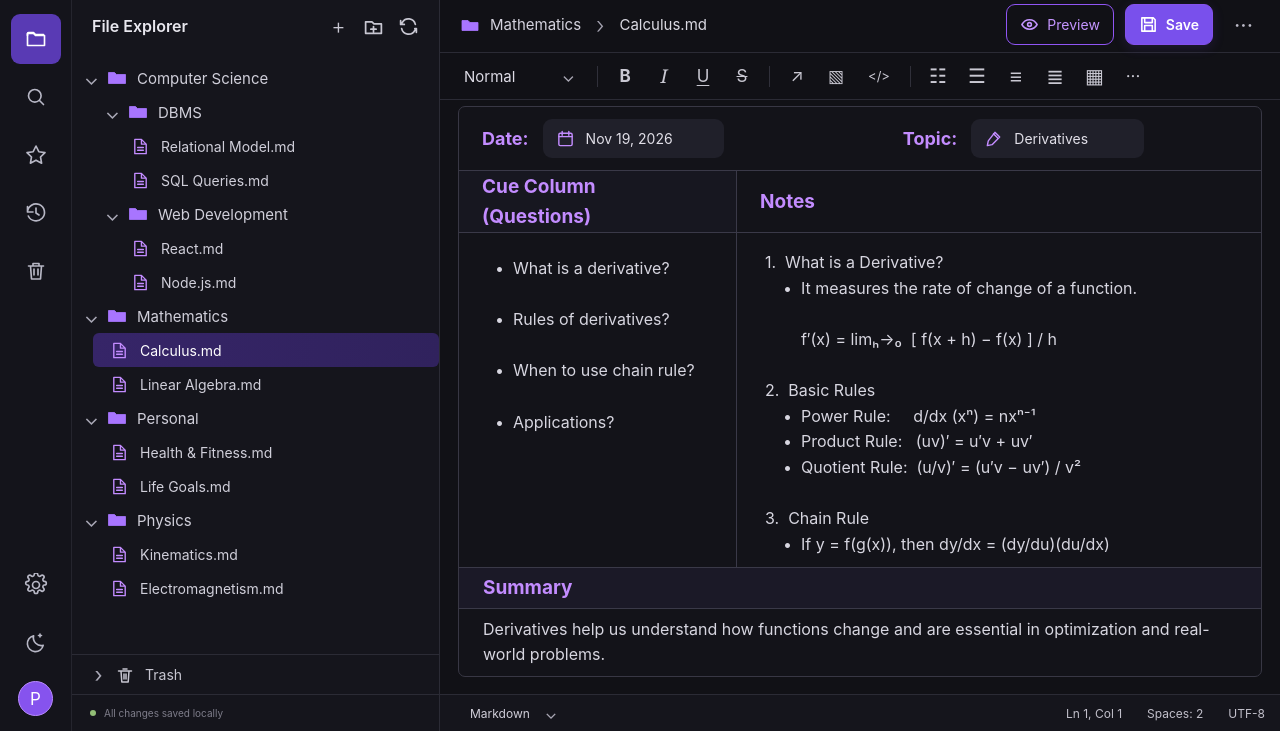
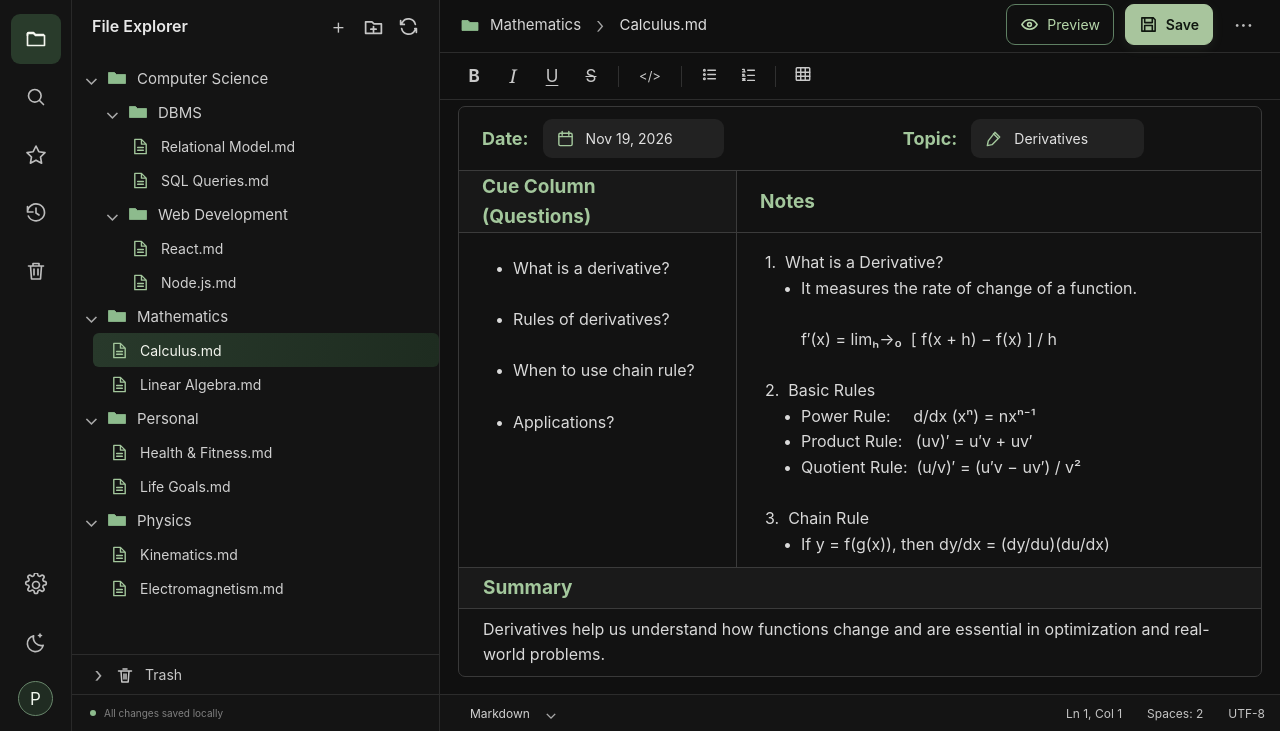
Before and after one commit to marandi290/Cornell-Note-Taking-App, a plain HTML site: page frontend/index.html in a window 1280 px wide. Shown: the part 69-800 px from the top of the page. Drawn offline with Linux system fonts and the light colour scheme.

Commit message:
Refine dark theme accents and editor toolbar
Co-authored-by: Copilot <223556219+Copilot@users.noreply.github.com>

```diff
--- a/frontend/index.html
+++ b/frontend/index.html
@@ -82,9 +82,6 @@
             <button class="tab-close" id="close-tab-button" type="button" aria-label="Close note">×</button>
           </div>
           <button class="add-tab" id="add-tab-button" type="button" aria-label="New note" title="New note">+</button>
-          <div class="window-controls" aria-hidden="true">
-            <span>−</span><span>□</span><span>×</span>
-          </div>
         </header>
 
         <div class="document-header">
@@ -107,23 +104,23 @@
         </div>
 
         <div class="format-toolbar" role="toolbar" aria-label="Formatting">
-          <button class="style-select" type="button">Normal <span>⌄</span></button>
-          <span class="toolbar-divider"></span>
           <button class="format-button bold-button" type="button" aria-label="Bold" title="Bold">B</button>
           <button class="format-button italic-button" type="button" aria-label="Italic" title="Italic">I</button>
           <button class="format-button underline-button" type="button" aria-label="Underline" title="Underline">U</button>
           <button class="format-button strike-button" type="button" aria-label="Strikethrough" title="Strikethrough">S</button>
           <span class="toolbar-divider"></span>
-          <button class="format-button" type="button" aria-label="Insert link" title="Insert link">↗</button>
-          <button class="format-button image-format-button" type="button" aria-label="Insert image" title="Insert image">▧</button>
           <button class="format-button code-button" type="button" aria-label="Code" title="Code">&lt;/&gt;</button>
           <span class="toolbar-divider"></span>
-          <button class="format-button list-format-button" type="button" aria-label="Bulleted list" title="Bulleted list">☷</button>
-          <button class="format-button numbered-format-button" type="button" aria-label="Numbered list" title="Numbered list">☰</button>
-          <button class="format-button align-button" type="button" aria-label="Align left" title="Align left">≡</button>
-          <button class="format-button align-button" type="button" aria-label="Align center" title="Align center">≣</button>
-          <button class="format-button table-button" type="button" aria-label="Insert table" title="Insert table">▦</button>
-          <button class="format-button" type="button" aria-label="More formatting options" title="More formatting options">···</button>
+          <button class="format-button list-format-button" type="button" aria-label="Bulleted list" title="Bulleted list">
+            <svg viewBox="0 0 20 20" aria-hidden="true"><circle cx="4" cy="5" r="1" /><circle cx="4" cy="10" r="1" /><circle cx="4" cy="15" r="1" /><path d="M8 5h9M8 10h9M8 15h9" /></svg>
+          </button>
+          <button class="format-button numbered-format-button" type="button" aria-label="Numbered list" title="Numbered list">
+            <svg viewBox="0 0 20 20" aria-hidden="true"><path d="M3 4h2v3M3 7h3M3 10h2l-2 2h3M3 15h3l-3 2h3M9 5h8M9 11h8M9 17h8" /></svg>
+          </button>
+          <span class="toolbar-divider"></span>
+          <button class="format-button table-button" type="button" aria-label="Insert table" title="Insert table">
+            <svg viewBox="0 0 20 20" aria-hidden="true"><rect x="2.5" y="3" width="15" height="14" rx="1" /><path d="M2.5 8h15M2.5 12.5h15M7.5 3v14M12.5 3v14" /></svg>
+          </button>
         </div>
 
         <section class="document-canvas" id="document-canvas">
--- a/frontend/styles.css
+++ b/frontend/styles.css
@@ -3,21 +3,21 @@
   font-family: Inter, "Segoe UI", Arial, sans-serif;
   font-synthesis: none;
   text-rendering: optimizeLegibility;
-  --background: #111116;
-  --chrome: #15151c;
-  --chrome-raised: #191920;
-  --editor: #111116;
-  --sheet: #131319;
-  --sheet-raised: #191921;
-  --border: #2b2b35;
-  --border-strong: #3a3948;
-  --text: #e4e3ec;
-  --muted: #a4a3b0;
-  --faint: #777684;
-  --purple: #a875ff;
-  --purple-bright: #9c67ff;
-  --purple-soft: #c38cff;
-  --purple-dark: #30245a;
+  --background: #101010;
+  --chrome: #141414;
+  --chrome-raised: #191919;
+  --editor: #101010;
+  --sheet: #121212;
+  --sheet-raised: #1a1a1a;
+  --border: #2c2c2c;
+  --border-strong: #3b3b3b;
+  --text: #e7e7e7;
+  --muted: #a5a5a5;
+  --faint: #797979;
+  --accent: #8dbb8d;
+  --accent-bright: #b6d6aa;
+  --accent-soft: #a3c79c;
+  --accent-dark: #233326;
 }
 
 * { box-sizing: border-box; }
@@ -37,7 +37,7 @@ body {
 button, input, textarea { font: inherit; }
 button { color: inherit; }
 button:focus-visible, a:focus-visible, input:focus-visible, textarea:focus-visible {
-  outline: 2px solid var(--purple);
+  outline: 2px solid var(--accent);
   outline-offset: 2px;
 }
 button:disabled, input:disabled, textarea:disabled { cursor: default; }
@@ -59,8 +59,8 @@ button:disabled, input:disabled, textarea:disabled { cursor: default; }
   flex-direction: column;
   align-items: center;
   padding: 5px 0 15px;
-  border-right: 1px solid #25252e;
-  background: #14141b;
+  border-right: 1px solid #292929;
+  background: #141414;
 }
 .rail-button {
   position: relative;
@@ -73,12 +73,12 @@ button:disabled, input:disabled, textarea:disabled { cursor: default; }
   border: 0;
   border-radius: 9px;
   background: transparent;
-  color: #b7b7c5;
+  color: #bcbcbc;
   cursor: pointer;
   transition: background .15s, color .15s;
 }
-.rail-button:hover { background: #25242e; color: #ece9fa; }
-.rail-button.active { background: #593ab4; color: #fff; }
+.rail-button:hover { background: #292929; color: #f3f3f3; }
+.rail-button.active { background: #293b2b; color: #f4f6ef; }
 .rail-button svg { width: 24px; height: 24px; fill: none; stroke: currentColor; stroke-width: 1.65; stroke-linecap: round; stroke-linejoin: round; }
 .menu-button { margin-bottom: 20px; }
 .menu-button svg { width: 23px; }
@@ -89,10 +89,10 @@ button:disabled, input:disabled, textarea:disabled { cursor: default; }
   display: grid;
   place-items: center;
   margin-top: 9px;
-  border: 1px solid #b98aff;
+  border: 1px solid #68866b;
   border-radius: 50%;
-  background: #8653ee;
-  color: #fff;
+  background: #202c22;
+  color: #eff5ed;
   font-size: 17px;
   cursor: pointer;
 }
@@ -113,12 +113,12 @@ button:disabled, input:disabled, textarea:disabled { cursor: default; }
   gap: 14px;
   padding: 0 18px;
   border-bottom: 1px solid var(--border);
-  color: #f0eff5;
+  color: #f2f2f2;
   font-size: 20px;
   font-weight: 600;
   letter-spacing: -.5px;
 }
-.brand-mark { width: 35px; height: 35px; display: grid; place-items: center; color: var(--purple); }
+.brand-mark { width: 35px; height: 35px; display: grid; place-items: center; color: var(--accent); }
 .brand-mark svg { width: 34px; fill: none; stroke: currentColor; stroke-width: 1.9; stroke-linejoin: round; }
 .explorer-heading {
   height: 58px;
@@ -128,7 +128,7 @@ button:disabled, input:disabled, textarea:disabled { cursor: default; }
   justify-content: space-between;
   padding: 0 18px 0 20px;
 }
-.explorer-heading h1 { margin: 0; color: #e8e7ee; font-size: 16px; font-weight: 600; }
+.explorer-heading h1 { margin: 0; color: #e8e8e8; font-size: 16px; font-weight: 600; }
 .explorer-actions { display: flex; align-items: center; gap: 10px; }
 .explorer-actions button {
   width: 25px;
@@ -138,12 +138,12 @@ button:disabled, input:disabled, textarea:disabled { cursor: default; }
   padding: 0;
   border: 0;
   background: transparent;
-  color: #c8c7d2;
+  color: #c6c6c6;
   font-size: 22px;
   font-weight: 300;
   cursor: pointer;
 }
-.explorer-actions button:hover { color: var(--purple-soft); }
+.explorer-actions button:hover { color: var(--accent-soft); }
 .explorer-actions svg { width: 21px; fill: none; stroke: currentColor; stroke-width: 1.65; stroke-linecap: round; stroke-linejoin: round; }
 .explorer-search {
   height: 34px;
@@ -152,18 +152,18 @@ button:disabled, input:disabled, textarea:disabled { cursor: default; }
   gap: 9px;
   margin: 0 16px 9px;
   padding: 0 9px;
-  border: 1px solid #484357;
+  border: 1px solid #484848;
   border-radius: 5px;
-  background: #111117;
+  background: #111111;
   color: var(--faint);
 }
 .file-sidebar.search-open .explorer-search { display: flex; }
 .explorer-search svg { width: 16px; fill: none; stroke: currentColor; stroke-width: 1.5; stroke-linecap: round; }
 .explorer-search input { width: 0; min-width: 0; flex: 1; border: 0; outline: 0; background: transparent; color: var(--text); font-size: 12px; }
 .explorer-search input:focus-visible { outline: 0; }
-.explorer-search input::placeholder { color: #777684; }
-.explorer-search kbd { color: #767481; font-size: 8px; }
-.file-tree { min-height: 0; flex: 1; overflow: auto; padding: 6px 0 12px; scrollbar-color: #3b3945 transparent; }
+.explorer-search input::placeholder { color: #777777; }
+.explorer-search kbd { color: #767676; font-size: 8px; }
+.file-tree { min-height: 0; flex: 1; overflow: auto; padding: 6px 0 12px; scrollbar-color: #3b3b3b transparent; }
 .tree-folder { display: block; }
 .tree-folder-row, .tree-file {
   width: 100%;
@@ -174,17 +174,17 @@ button:disabled, input:disabled, textarea:disabled { cursor: default; }
   padding: 0 12px;
   border: 0;
   background: transparent;
-  color: #d0cfda;
+  color: #d0d0d0;
   text-align: left;
   white-space: nowrap;
   cursor: pointer;
 }
-.tree-folder-row:hover, .tree-file:hover { background: #20202a; }
+.tree-folder-row:hover, .tree-file:hover { background: #222222; }
 .tree-folder-row { font-size: 15px; }
 .tree-chevron {
   width: 13px;
   flex: 0 0 13px;
-  color: #aaa9b7;
+  color: #aaaaaa;
   font-size: 19px;
   line-height: 1;
   text-align: center;
@@ -192,14 +192,14 @@ button:disabled, input:disabled, textarea:disabled { cursor: default; }
 }
 .tree-folder.collapsed .tree-chevron { transform: rotate(-90deg); }
 .tree-folder.collapsed .tree-children { display: none; }
-.tree-folder-icon { width: 20px; height: 20px; flex: 0 0 20px; fill: var(--purple); stroke: var(--purple); stroke-width: .8; }
+.tree-folder-icon { width: 20px; height: 20px; flex: 0 0 20px; fill: var(--accent); stroke: var(--accent); stroke-width: .8; }
 .tree-folder-label { overflow: hidden; text-overflow: ellipsis; }
 .tree-children { padding-left: 21px; }
 .tree-file { height: 34px; gap: 11px; padding-left: 17px; font-size: 14px; }
-.tree-file-icon { width: 19px; height: 19px; flex: 0 0 19px; fill: none; stroke: var(--purple-soft); stroke-width: 1.45; stroke-linejoin: round; stroke-linecap: round; }
+.tree-file-icon { width: 19px; height: 19px; flex: 0 0 19px; fill: none; stroke: var(--accent-soft); stroke-width: 1.45; stroke-linejoin: round; stroke-linecap: round; }
 .tree-file span { overflow: hidden; text-overflow: ellipsis; }
-.tree-file.active { border-radius: 6px; background: linear-gradient(100deg, #362568, #30225d); color: #fff; }
-.tree-file.active:hover { background: #402d78; }
+.tree-file.active { border-radius: 6px; background: linear-gradient(100deg, #28392b, #1e2c20); color: #f4f6ef; }
+.tree-file.active:hover { background: #344a37; }
 .tree-empty { padding: 18px 22px; color: var(--faint); font-size: 12px; }
 .trash-row {
   height: 40px;
@@ -211,11 +211,11 @@ button:disabled, input:disabled, textarea:disabled { cursor: default; }
   border: 0;
   border-top: 1px solid var(--border);
   background: transparent;
-  color: #c6c5d0;
+  color: #c6c6c6;
   text-align: left;
   cursor: pointer;
 }
-.trash-row:hover { background: #20202a; }
+.trash-row:hover { background: #222222; }
 .trash-row svg { width: 20px; fill: none; stroke: currentColor; stroke-width: 1.5; stroke-linecap: round; stroke-linejoin: round; }
 .trash-row .tree-chevron { font-size: 21px; }
 .sidebar-footer {
@@ -226,10 +226,10 @@ button:disabled, input:disabled, textarea:disabled { cursor: default; }
   gap: 8px;
   padding: 0 18px;
   border-top: 1px solid var(--border);
-  color: #7e7d8a;
+  color: #808080;
   font-size: 10px;
 }
-.status-light { width: 6px; height: 6px; border-radius: 50%; background: #92be76; }
+.status-light { width: 6px; height: 6px; border-radius: 50%; background: #8dbb8d; }
 
 .editor { min-width: 0; min-height: 0; display: flex; flex-direction: column; background: var(--editor); }
 .tab-bar {
@@ -240,7 +240,7 @@ button:disabled, input:disabled, textarea:disabled { cursor: default; }
   gap: 8px;
   padding: 0 10px;
   border-bottom: 1px solid var(--border);
-  background: #14141b;
+  background: #141414;
 }
 .active-tab {
   width: min(250px, 42vw);
@@ -249,13 +249,13 @@ button:disabled, input:disabled, textarea:disabled { cursor: default; }
   align-items: center;
   gap: 10px;
   padding: 0 13px;
-  border: 1px solid #272631;
+  border: 1px solid #282828;
   border-bottom-color: var(--editor);
   border-radius: 10px 10px 0 0;
   background: var(--editor);
-  color: #efedf4;
+  color: #f0f0f0;
 }
-.active-tab > svg { width: 19px; height: 19px; flex: 0 0 19px; fill: var(--purple); stroke: #d4b8ff; stroke-width: 1; stroke-linecap: round; stroke-linejoin: round; }
+.active-tab > svg { width: 19px; height: 19px; flex: 0 0 19px; fill: var(--accent); stroke: #b6d6aa; stroke-width: 1; stroke-linecap: round; stroke-linejoin: round; }
 .active-tab input { width: 0; min-width: 0; flex: 1; border: 0; outline: 0; background: transparent; color: inherit; font-size: 15px; font-weight: 600; }
 .active-tab input:focus-visible { outline: 0; }
 .tab-close {
@@ -264,27 +264,24 @@ button:disabled, input:disabled, textarea:disabled { cursor: default; }
   border: 0;
   border-radius: 4px;
   background: transparent;
-  color: #c9c7d1;
+  color: #c9c9c9;
   font-size: 22px;
   line-height: 1;
   cursor: pointer;
 }
-.tab-close:hover { background: #282731; color: #fff; }
+.tab-close:hover { background: #2d2d2d; color: #fff; }
 .add-tab {
   width: 32px;
   height: 39px;
   align-self: flex-end;
   border: 0;
   background: transparent;
-  color: #c8c6d1;
+  color: #c8c8c8;
   font-size: 26px;
   font-weight: 300;
   cursor: pointer;
 }
-.add-tab:hover { color: var(--purple-soft); }
-.window-controls { display: flex; gap: 32px; align-items: center; margin: 0 17px 19px auto; color: #c9c7d1; font-size: 18px; }
-.window-controls span { width: 16px; text-align: center; }
-
+.add-tab:hover { color: var(--accent-soft); }
 .document-header {
   height: 56px;
   display: flex;
@@ -294,11 +291,11 @@ button:disabled, input:disabled, textarea:disabled { cursor: default; }
   padding: 0 24px 0 20px;
   border-bottom: 1px solid var(--border);
 }
-.breadcrumbs { min-width: 0; display: flex; align-items: center; gap: 15px; overflow: hidden; color: #dad9e2; font-size: 15px; }
-.breadcrumb-folder { display: inline-flex; min-width: 0; align-items: center; gap: 10px; color: #d4d2de; }
-.breadcrumb-folder svg { width: 20px; height: 20px; flex: 0 0 20px; fill: var(--purple); stroke: var(--purple); stroke-width: .8; }
+.breadcrumbs { min-width: 0; display: flex; align-items: center; gap: 15px; overflow: hidden; color: #dedede; font-size: 15px; }
+.breadcrumb-folder { display: inline-flex; min-width: 0; align-items: center; gap: 10px; color: #d4d4d4; }
+.breadcrumb-folder svg { width: 20px; height: 20px; flex: 0 0 20px; fill: var(--accent); stroke: var(--accent); stroke-width: .8; }
 .breadcrumb-folder span, #breadcrumb-file { overflow: hidden; text-overflow: ellipsis; white-space: nowrap; }
-.breadcrumb-arrow { color: #a4a2b0; font-size: 23px; font-weight: 300; }
+.breadcrumb-arrow { color: #a4a4a4; font-size: 23px; font-weight: 300; }
 .document-actions { display: flex; flex: 0 0 auto; align-items: center; gap: 11px; }
 .preview-button, .save-button {
   height: 41px;
@@ -311,10 +308,10 @@ button:disabled, input:disabled, textarea:disabled { cursor: default; }
   font-size: 14px;
   cursor: pointer;
 }
-.preview-button { border: 1px solid #9055f4; background: transparent; color: #c495ff; }
-.preview-button:hover { background: #261b3b; }
-.save-button { min-width: 87px; border: 1px solid #8451ec; background: #7950ec; color: #fff; font-weight: 600; box-shadow: 0 3px 12px #6240bd30; }
-.save-button:hover { background: #875cff; }
+.preview-button { border: 1px solid #5f8063; background: transparent; color: #b6d6aa; }
+.preview-button:hover { background: #202c22; }
+.save-button { min-width: 87px; border: 1px solid #a8c59d; background: #a8c59d; color: #101810; font-weight: 600; box-shadow: 0 3px 12px #a8c59d18; }
+.save-button:hover { background: #bad2ae; }
 .preview-button svg, .save-button svg { width: 19px; height: 19px; fill: none; stroke: currentColor; stroke-width: 1.65; stroke-linecap: round; stroke-linejoin: round; }
 .more-button {
   width: 28px;
@@ -322,7 +319,7 @@ button:disabled, input:disabled, textarea:disabled { cursor: default; }
   margin-left: 4px;
   border: 0;
   background: transparent;
-  color: #bdbbc8;
+  color: #bdbdbd;
   font-size: 22px;
   cursor: pointer;
 }
@@ -336,23 +333,9 @@ button:disabled, input:disabled, textarea:disabled { cursor: default; }
   gap: 9px;
   padding: 0 19px;
   border-bottom: 1px solid var(--border);
-  color: #d2d1db;
+  color: #d2d2d2;
 }
-.style-select {
-  min-width: 126px;
-  display: flex;
-  align-items: center;
-  justify-content: space-between;
-  padding: 0 10px 0 5px;
-  border: 0;
-  background: transparent;
-  color: #dddbe5;
-  font-size: 15px;
-  text-align: left;
-  cursor: pointer;
-}
-.style-select span { color: #aba9b6; font-size: 17px; }
-.toolbar-divider { height: 21px; margin: 0 3px; border-left: 1px solid #30303a; }
+.toolbar-divider { height: 21px; margin: 0 3px; border-left: 1px solid #303030; }
 .format-button {
   width: 30px;
   height: 32px;
@@ -360,19 +343,18 @@ button:disabled, input:disabled, textarea:disabled { cursor: default; }
   border: 0;
   border-radius: 5px;
   background: transparent;
-  color: #c9c8d2;
+  color: #c9c9c9;
   font-size: 17px;
   cursor: pointer;
 }
-.format-button:hover, .format-button.is-active { background: #282632; color: #fff; }
+.format-button:hover, .format-button.is-active { background: #2c2c2c; color: #fff; }
+.format-button svg { width: 17px; height: 17px; fill: none; stroke: currentColor; stroke-width: 1.55; stroke-linecap: round; stroke-linejoin: round; }
 .bold-button { font-weight: 700; }
 .italic-button { font-family: Georgia, serif; font-size: 19px; font-style: italic; }
 .underline-button { text-decoration: underline; text-underline-offset: 3px; }
 .strike-button { text-decoration: line-through; }
 .code-button { width: 38px; flex-basis: 38px; font-size: 13px; }
-.list-format-button, .numbered-format-button { font-size: 20px; }
-.align-button { font-size: 21px; }
-.table-button { font-size: 20px; }
+.table-button svg { width: 18px; height: 18px; }
 
 .document-canvas { min-width: 0; min-height: 0; flex: 1; padding: 6px 18px 17px; overflow: auto; }
 .cornell-sheet {
@@ -382,7 +364,7 @@ button:disabled, input:disabled, textarea:disabled { cursor: default; }
   display: flex;
   flex-direction: column;
   overflow: hidden;
-  border: 1px solid #383744;
+  border: 1px solid #393939;
   border-radius: 7px;
   background: var(--sheet);
 }
@@ -396,7 +378,7 @@ button:disabled, input:disabled, textarea:disabled { cursor: default; }
   border-bottom: 1px solid var(--border-strong);
 }
 .meta-field { display: flex; align-items: center; gap: 14px; }
-.meta-field > strong { color: var(--purple-soft); font-size: 18px; font-weight: 700; }
+.meta-field > strong { color: var(--accent-soft); font-size: 18px; font-weight: 700; }
 .meta-input {
   height: 39px;
   display: flex;
@@ -404,12 +386,12 @@ button:disabled, input:disabled, textarea:disabled { cursor: default; }
   gap: 11px;
   padding: 0 13px;
   border-radius: 9px;
-  background: #20202a;
-  color: #e1dfe8;
+  background: #222222;
+  color: #e1e1e1;
 }
 .date-value { width: 181px; }
 .topic-value { width: 173px; }
-.meta-input svg { width: 19px; height: 19px; flex: 0 0 19px; fill: none; stroke: var(--purple-soft); stroke-width: 1.5; stroke-linecap: round; stroke-linejoin: round; }
+.meta-input svg { width: 19px; height: 19px; flex: 0 0 19px; fill: none; stroke: var(--accent-soft); stroke-width: 1.5; stroke-linecap: round; stroke-linejoin: round; }
 .meta-input input { width: 100%; min-width: 0; padding: 0; border: 0; outline: 0; background: transparent; color: inherit; font-size: 14px; }
 .meta-input input:focus-visible { outline: 0; }
 .cornell-grid {
@@ -424,7 +406,7 @@ button:disabled, input:disabled, textarea:disabled { cursor: default; }
   align-items: center;
   padding: 0 23px;
   border-bottom: 1px solid var(--border-strong);
-  color: var(--purple-soft);
+  color: var(--accent-soft);
   font-size: 19px;
   font-weight: 700;
 }
@@ -432,7 +414,7 @@ button:disabled, input:disabled, textarea:disabled { cursor: default; }
   grid-column: 1;
   grid-row: 1;
   border-right: 1px solid var(--border-strong);
-  background: #171720;
+  background: #181818;
   line-height: 1.55;
 }
 .notes-heading { grid-column: 2; grid-row: 1; }
@@ -443,12 +425,12 @@ button:disabled, input:disabled, textarea:disabled { cursor: default; }
   border: 0;
   outline: 0;
   background: transparent;
-  color: #d7d6e0;
+  color: #d9d9d9;
   font: 16px/1.6 Inter, "Segoe UI", Arial, sans-serif;
-  scrollbar-color: #514d63 transparent;
+  scrollbar-color: #505050 transparent;
 }
 .cornell-grid textarea:focus-visible { outline: 0; }
-.cornell-grid textarea::placeholder { color: #666575; }
+.cornell-grid textarea::placeholder { color: #6b6b6b; }
 #note-cues {
   grid-column: 1;
   grid-row: 2;
@@ -463,11 +445,11 @@ button:disabled, input:disabled, textarea:disabled { cursor: default; }
   padding: 0 24px;
   border-top: 1px solid var(--border-strong);
   border-bottom: 1px solid var(--border-strong);
-  background: #1b1927;
+  background: #1a1a1a;
 }
 #note-summary { grid-column: 1 / -1; grid-row: 4; padding: 8px 24px; }
-.cornell-sheet.preview-mode textarea { color: #e0dfea; }
-.cornell-sheet.preview-mode .sheet-heading { background-color: #211d2c; }
+.cornell-sheet.preview-mode textarea { color: #e1e1e1; }
+.cornell-sheet.preview-mode .sheet-heading { background-color: #222222; }
 .status-bar {
   height: 37px;
   display: flex;
@@ -476,14 +458,14 @@ button:disabled, input:disabled, textarea:disabled { cursor: default; }
   justify-content: space-between;
   padding: 0 15px 0 23px;
   border-top: 1px solid var(--border);
-  background: #15151c;
-  color: #d0ced9;
+  background: #141414;
+  color: #d1d1d1;
   font-size: 12px;
 }
 .status-language { display: flex; align-items: center; gap: 15px; padding: 3px 7px; border: 0; background: transparent; color: inherit; cursor: pointer; }
-.status-language:hover { background: #25242e; }
-.status-language span { color: #aaa8b5; font-size: 16px; }
-.status-details { display: flex; align-items: center; gap: 25px; color: #c1bfca; }
+.status-language:hover { background: #292929; }
+.status-language span { color: #aaaaaa; font-size: 16px; }
+.status-details { display: flex; align-items: center; gap: 25px; color: #c4c4c4; }
 .status-details span { white-space: nowrap; }
 .toast {
   position: fixed;
@@ -493,10 +475,10 @@ button:disabled, input:disabled, textarea:disabled { cursor: default; }
   max-width: calc(100vw - 48px);
   padding: 11px 15px;
   transform: translateY(8px);
-  border: 1px solid #604497;
+  border: 1px solid #45634a;
   border-radius: 7px;
-  background: #252035;
-  color: #e1d1ff;
+  background: #1a241b;
+  color: #dcebd8;
   box-shadow: 0 8px 28px #0006;
   font-size: 12px;
   opacity: 0;
@@ -507,6 +489,10 @@ button:disabled, input:disabled, textarea:disabled { cursor: default; }
 
 .light-theme {
   color-scheme: light;
+  --accent: #4f7754;
+  --accent-bright: #3c6341;
+  --accent-soft: #628c67;
+  --accent-dark: #2b4a30;
   --background: #f3f2f7;
   --chrome: #f8f7fb;
   --chrome-raised: #efedf5;
@@ -521,9 +507,9 @@ button:disabled, input:disabled, textarea:disabled { cursor: default; }
 }
 .light-theme .activity-rail, .light-theme .tab-bar, .light-theme .status-bar { background: #eeedf3; }
 .light-theme .sidebar-brand, .light-theme .explorer-heading h1, .light-theme .active-tab { color: #302c3a; }
-.light-theme .sheet-heading, .light-theme .meta-field > strong { color: #8052c4; }
-.light-theme .cue-heading, .light-theme .summary-heading { background: #f1eef8; }
-.light-theme .meta-input { background: #eeecf3; color: #363241; }
+.light-theme .sheet-heading, .light-theme .meta-field > strong { color: #456b49; }
+.light-theme .cue-heading, .light-theme .summary-heading { background: #eff5ed; }
+.light-theme .meta-input { background: #edf2eb; color: #354336; }
 .light-theme .cornell-grid textarea { color: #353240; }
 .light-theme .tree-folder-row, .light-theme .tree-file, .light-theme .trash-row { color: #464250; }
 
@@ -561,7 +547,6 @@ button:disabled, input:disabled, textarea:disabled { cursor: default; }
   .file-sidebar { display: none; }
   .file-sidebar.mobile-open { position: fixed; z-index: 5; top: 0; bottom: 0; left: 50px; width: min(300px, calc(100vw - 50px)); display: flex; box-shadow: 12px 0 30px #0008; }
   .editor { min-height: 100vh; grid-column: 2; }
-  .window-controls { display: none; }
   .tab-bar { height: 54px; flex-basis: 54px; }
   .active-tab { height: 42px; }
   .document-header { height: 52px; flex-basis: 52px; }
@@ -571,7 +556,6 @@ button:disabled, input:disabled, textarea:disabled { cursor: default; }
   .preview-button svg, .save-button svg { width: 16px; height: 16px; }
   .more-button { margin-left: 0; }
   .format-toolbar { height: 42px; flex-basis: 42px; gap: 2px; overflow-x: auto; padding: 0 7px; }
-  .style-select { min-width: 91px; font-size: 13px; }
   .format-button { width: 27px; flex-basis: 27px; }
   .toolbar-divider { margin: 0 1px; }
   .document-canvas { min-height: 0; padding: 8px; overflow: auto; }
```
Also changed, not shown: frontend/favicon.svg.
